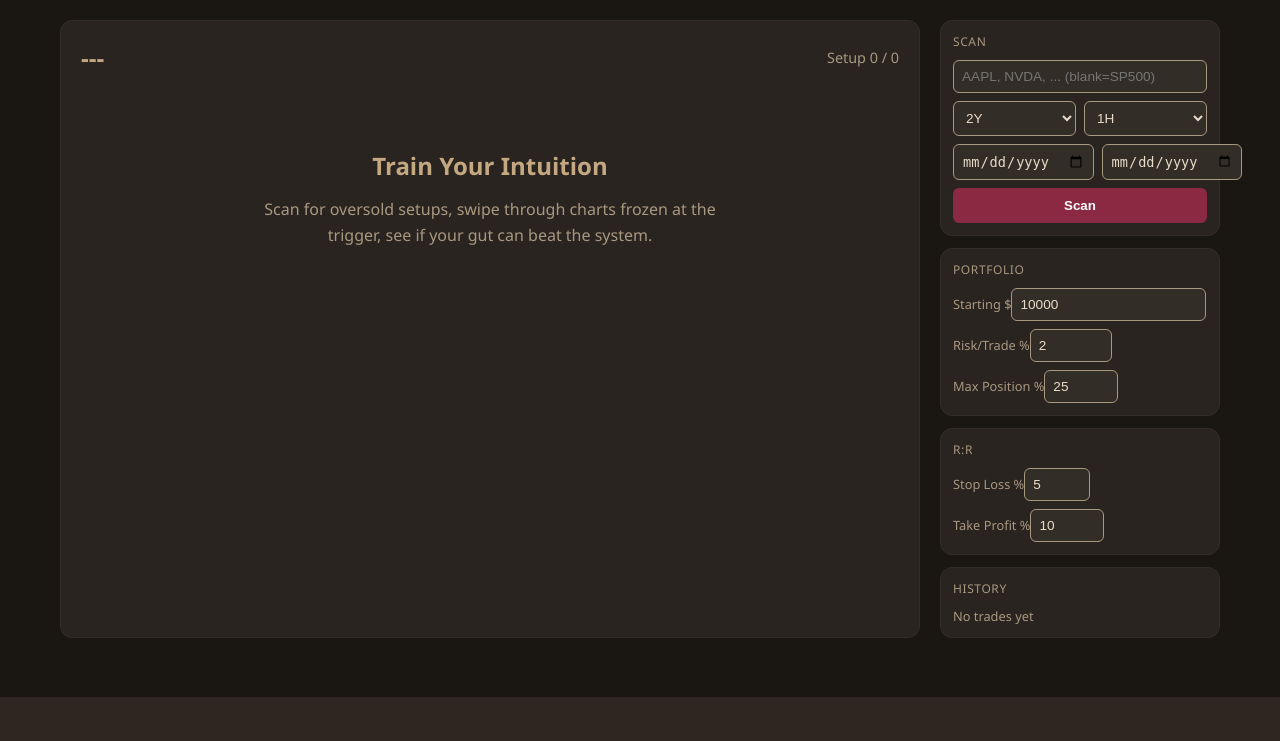
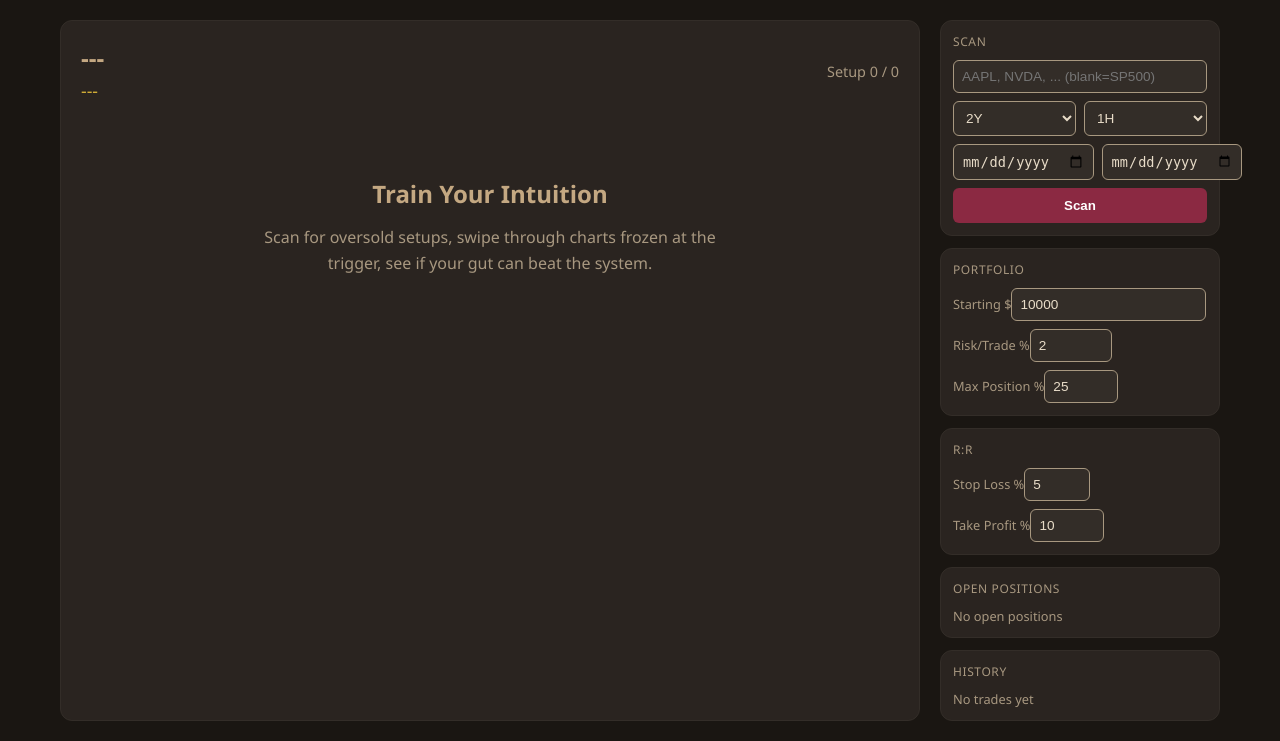
Before and after one commit to matthewguoo/swipe-walkforward, a Flask app: page / in a window 1280 px wide. Shown: the part 103-844 px from the top of the page. Before the commit the page ends 800 px from the top, so only its background shows below. Run offline with Flask 3, Linux system fonts and the light colour scheme; some libraries are stand-ins or nearby versions.

Commit message:
Fix equity/cash calculation, add trigger date display
- Fixed position sizing and PnL calculation
- Show trigger date/time prominently
- Add open positions section in sidebar

```diff
--- a/app.py
+++ b/app.py
@@ -199,11 +199,13 @@ def make_decision():
 
     # Simulate trade if bought
     result = None
+    trigger = load_trigger('triggers/oversold_bounce.yaml')
+    entry_price = df.iloc[trigger_idx + 1]['Open'] if trigger_idx + 1 < len(df) else df.iloc[trigger_idx]['Close']
+
     if decision == "buy":
-        trigger = load_trigger('triggers/oversold_bounce.yaml')
         result = simulate_trade(df, trigger_idx + 1, trigger.trade_params)
 
-    wf_session.add_decision(swipe, result)
+    wf_session.add_decision(swipe, result, entry_price, trigger.trade_params.stop_loss_pct)
 
     # Get the full chart including outcome (show 30 candles after trigger)
     look_ahead = 30
--- a/templates/index.html
+++ b/templates/index.html
@@ -191,7 +191,10 @@
         <div class="main-grid">
             <div class="chart-card">
                 <div class="chart-header">
-                    <span class="symbol-badge" id="current-symbol">---</span>
+                    <div>
+                        <span class="symbol-badge" id="current-symbol">---</span>
+                        <div id="trigger-date" style="font-size: 1.1rem; color: var(--accent-gold); margin-top: 4px;">---</div>
+                    </div>
                     <span class="setup-counter" id="setup-counter">Setup 0 / 0</span>
                 </div>
 
@@ -262,6 +265,13 @@
                     <div class="scan-form">
                         <label>Stop Loss %<input type="number" id="stop-loss" value="5" min="1" max="50"></label>
                         <label>Take Profit %<input type="number" id="take-profit" value="10" min="1" max="100"></label>
+                    </div>
+                </div>
+
+                <div class="card">
+                    <div class="card-title">Open Positions</div>
+                    <div id="positions-list" style="font-size: 0.8rem; color: var(--text-secondary);">
+                        No open positions
                     </div>
                 </div>
 
@@ -369,6 +379,7 @@
             const data = await res.json();
 
             document.getElementById('current-symbol').textContent = data.symbol;
+            document.getElementById('trigger-date').textContent = data.trigger_date;
             document.getElementById('setup-counter').textContent = `${idx + 1} / ${totalSetups}`;
 
             canBuy = data.can_buy;
```
Also changed, not shown: src/simulation.py (+12 -4 lines).
